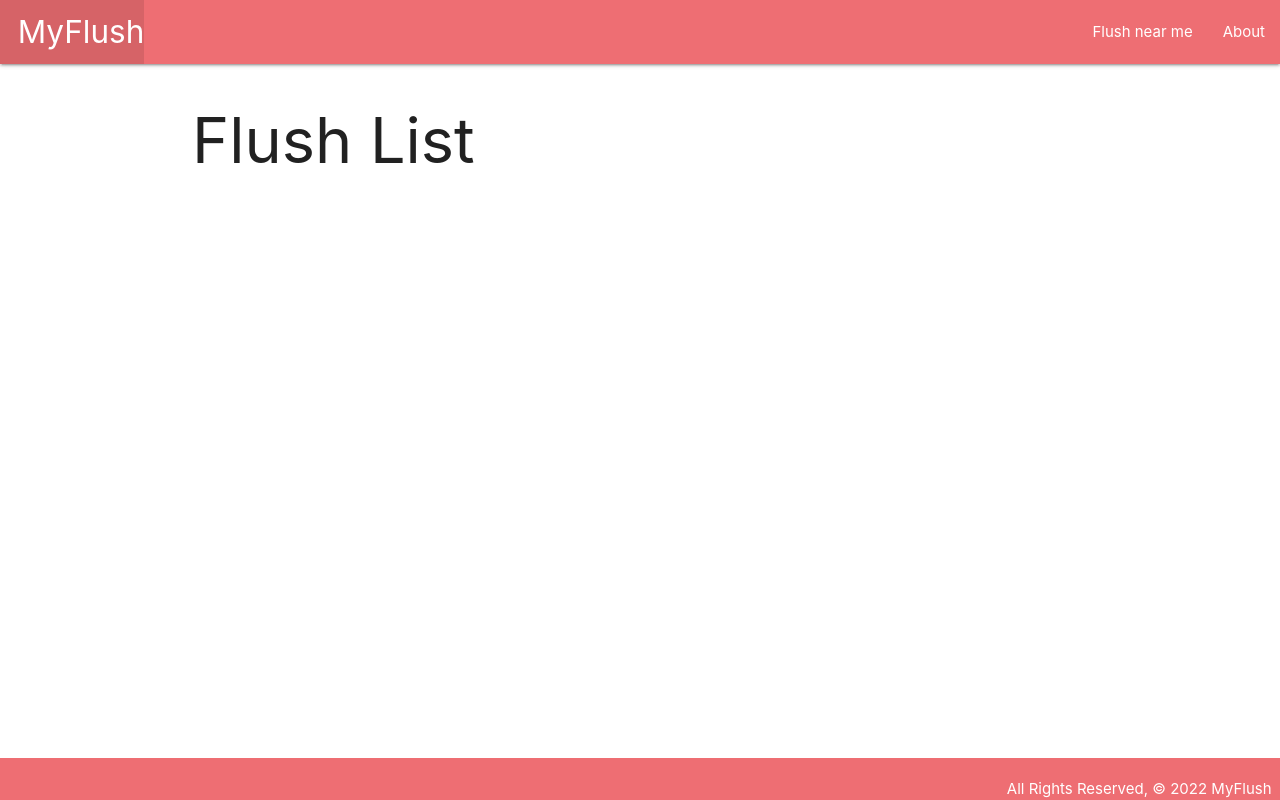
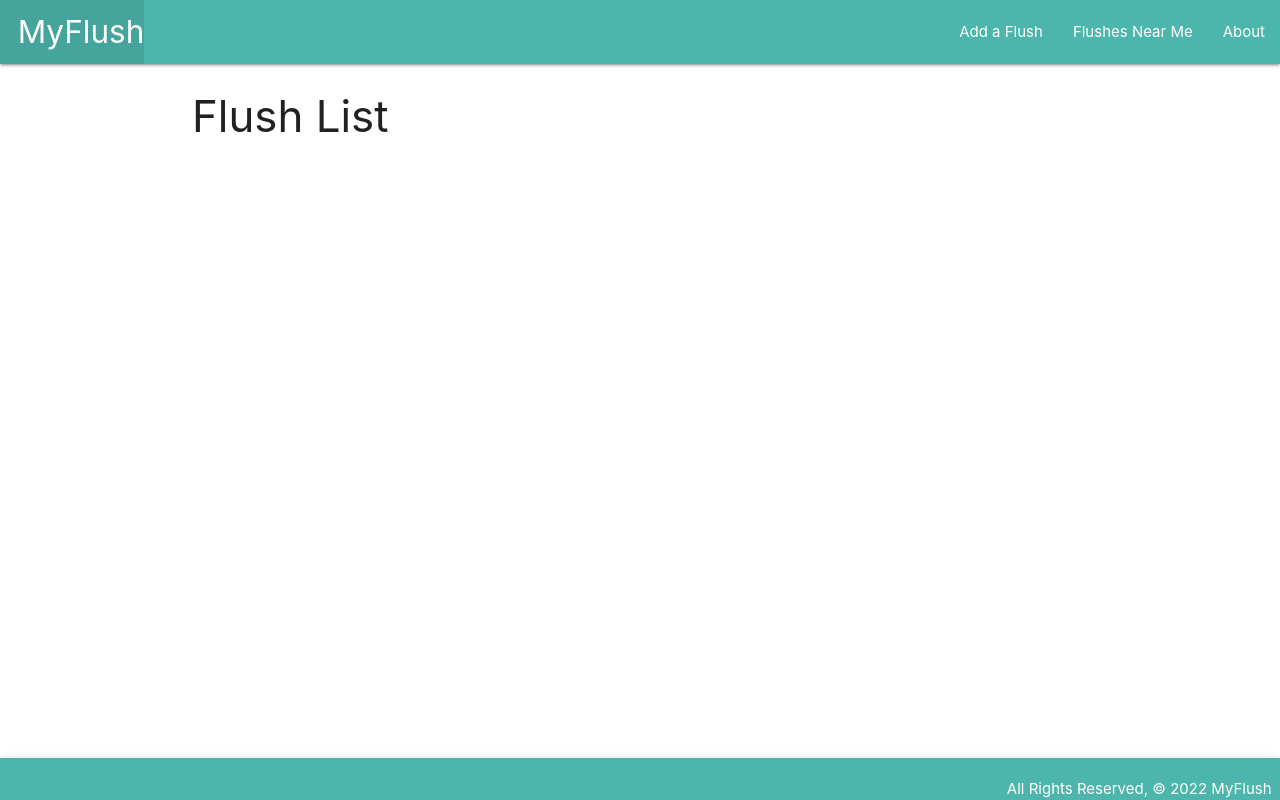
Before and after one commit to germanokuerten/myflush, a Django app: page /flushes/ in a window 1280 px wide. Run offline with Django 4.2, Linux system fonts and the light colour scheme; data that the repository does not hold is empty.

Commit message:
basic styling

```diff
--- a/main_app/templates/about.html
+++ b/main_app/templates/about.html
@@ -1,7 +1,7 @@
 {% extends 'base.html' %}
 {% block content %}
 
-    <h1>About MyFlush</h1>
+    <h3>About MyFlush</h3>
     <hr>
     <p>Contact MyFlush</p>
 
--- a/main_app/templates/base.html
+++ b/main_app/templates/base.html
@@ -14,24 +14,31 @@
 
 <!-- Base Body -->
 <body>
+
+  <!-- Header -->
   <header class="navbar-fixed">
     <nav>
-      <div class="nav-wrapper">
+      <div class="nav-wrapper teal lighten-2">
         <ul>
           <li><a href="/" class="left brand-logo">&nbsp;&nbsp;MyFlush</a></li>
         </ul>
         <ul class="right">
-            <li><a href="/flushes">Flush near me</a></li>
+            <li><a href="{% url 'flushes_create' %}">Add a Flush</a></li>
+            <li><a href="/flushes">Flushes Near Me</a></li>
             <li><a href="/about">About</a></li>
         </ul>
       </div>
     </nav>
   </header>
+
+  <!-- Main -->
   <main class="container">
     {% block content %}
     {% endblock %}
   </main>
-  <footer class="page-footer">
+
+  <!-- Footer -->
+  <footer class="z-depth-2 page-footer teal lighten-2">
     <div class="right">All Rights Reserved, &copy; 2022 MyFlush &nbsp;</div>
   </footer>
 </body>
--- a/main_app/templates/flushes/detail.html
+++ b/main_app/templates/flushes/detail.html
@@ -1,11 +1,11 @@
 {% extends 'base.html' %}
 {% block content %}
 
-<h1>Flush Details</h1>
+<h3>{{ flush.name }}</h3>
 
 <div class="card">
   <div class="card-content">
-    <span class="card-title">{{ flush.name }}</span>
+    <span class="card-title"></span>
     <p>Location: {{ flush.address }}</p>
     <p>Contact: {{ cat.contact }}</p>
     {% if flush.price > 0 %}
--- a/main_app/templates/flushes/index.html
+++ b/main_app/templates/flushes/index.html
@@ -1,12 +1,12 @@
 {% extends 'base.html' %}
 {% block content %}
 
-<h1>Flush List</h1>
+<h3>Flush List</h3>
 
 {% for flush in flushes %}
   <div class="card">
     <a href="{% url 'detail' flush.id %}">
-    <div class="card-content">
+    <div class="card-content hoverable">
       <span class="card-title">{{ flush.name }}</span>
       <p>Author: {{ flush.author }}</p>
       <p>Description: {{ flush.description }}</p>
--- a/main_app/templates/home.html
+++ b/main_app/templates/home.html
@@ -1,6 +1,6 @@
 {% extends 'base.html' %}
 {% block content %}
 
-<h1>Home</h1>
+<h3>Home</h3>
 
 {% endblock %}
--- a/main_app/urls.py
+++ b/main_app/urls.py
@@ -6,4 +6,5 @@ urlpatterns = [
     path('about/', views.about, name='about'),
     path('flushes/', views.flushes_index, name='flushes'),
     path('flushes/<int:flush_id>/', views.flushes_detail, name='detail'),
+    path('flushes/create/', views.FlushCreate.as_view(), name='flushes_create'),
 ]
--- a/main_app/views.py
+++ b/main_app/views.py
@@ -1,6 +1,8 @@
 from django.shortcuts import render
 from django.http import HttpResponse
+from django.views.generic.edit import CreateView
 from .models import Flush
+
 
 # Create your views here.
 
@@ -18,3 +20,7 @@ def flushes_detail(request, flush_id):
 		# Get the individual "flush"
     flush = Flush.objects.get(id=flush_id)
     return render(request, 'flushes/detail.html', {'flush': flush})
+
+class FlushCreate(CreateView):
+    model = Flush
+    fields = '__all__'
```
Also changed, not shown: main_app/static/css/styles.css (line endings or trailing spaces).
